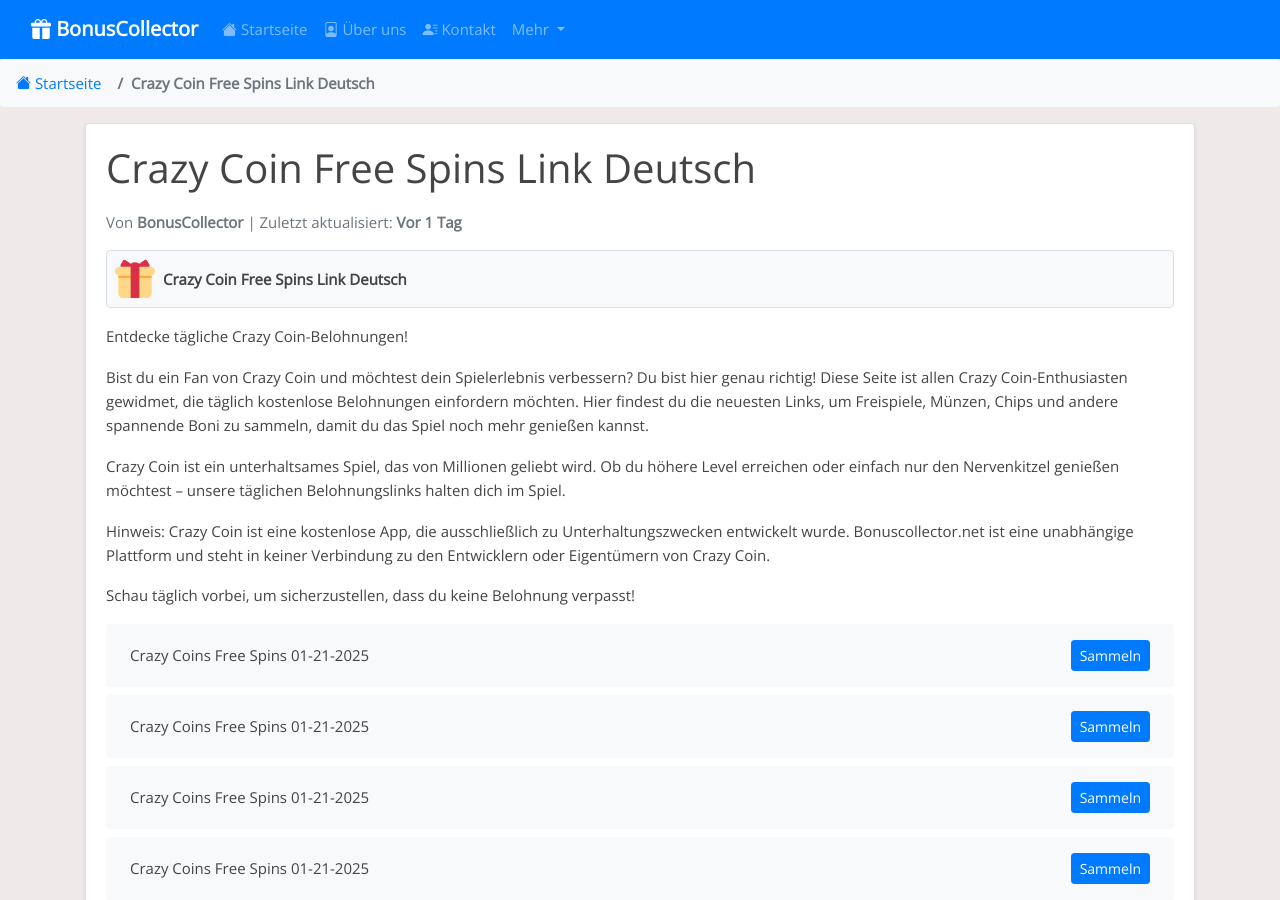
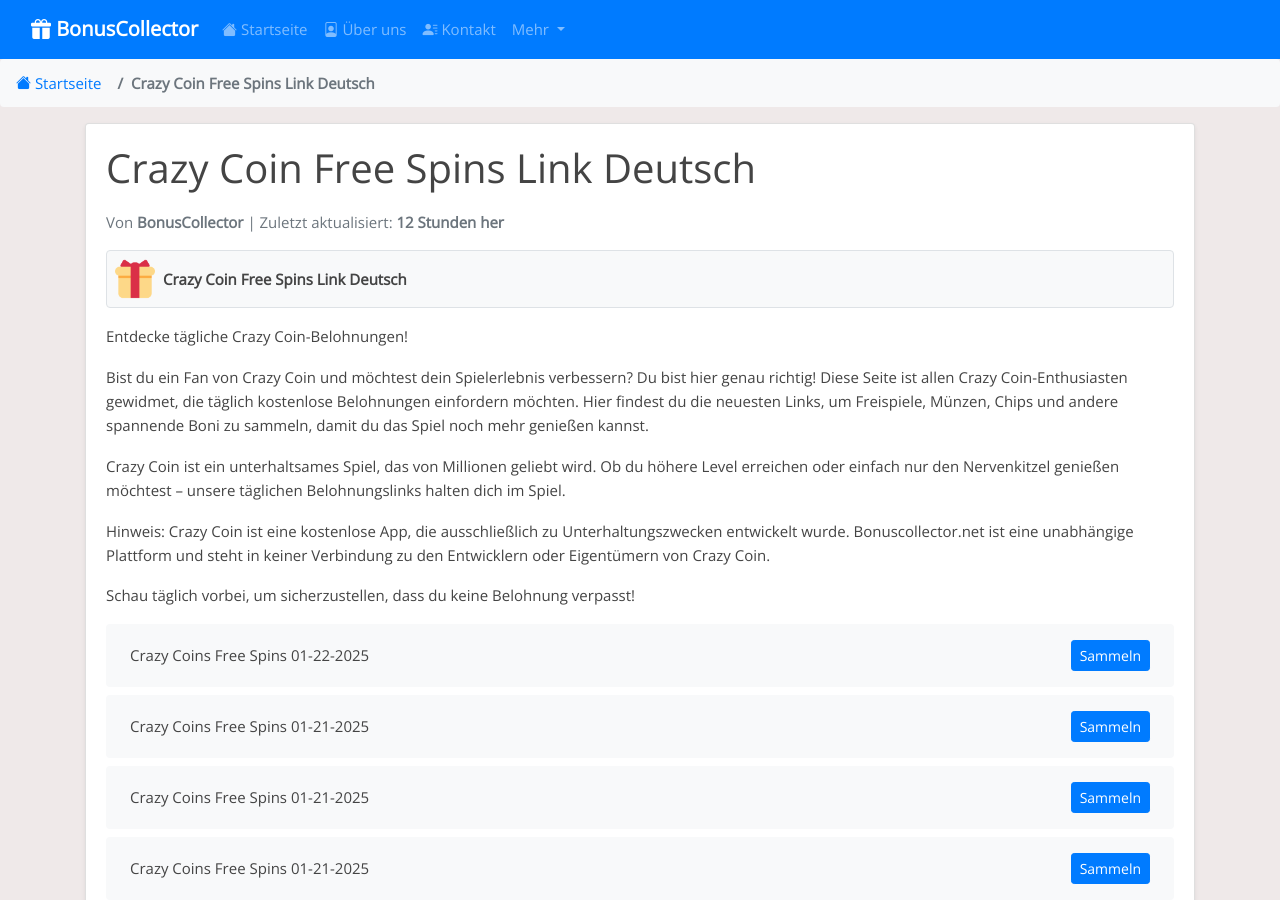
Before and after one commit to Prollad99/bs-de, a Jekyll site: the page built from _posts/2025-01-20-crazy-coin.md, in a window 1280 px wide and 900 px high. Built offline with Jekyll 4.4.1, drawn with Linux system fonts in a browser that asks for light colours.

Commit message:
Aktualisiere crazy-coin-Belohnungslinks, Inhalte und Änderungsdatum

```diff
--- a/_data/include_files.yml
+++ b/_data/include_files.yml
@@ -29,7 +29,7 @@
   last_modified: 2025-01-22 05:13:17
 
 crazy-coin.html:
-  last_modified: 2025-01-21 13:42:52
+  last_modified: 2025-01-22 16:41:27
 
 huuuge-casino.html:
   last_modified: 2025-01-22 04:39:10
--- a/_includes/crazy-coin.html
+++ b/_includes/crazy-coin.html
@@ -1,4 +1,8 @@
 <ul class="list-group mt-3 mb-4">
+  <li class="list-group-item d-flex justify-content-between align-items-center">
+    <span>Crazy Coins Free Spins 01-22-2025</span>
+    <a href="https://cc.rwys.xyz/?code=Cyw1" class="btn btn-primary btn-sm">Sammeln</a>
+  </li>
   <li class="list-group-item d-flex justify-content-between align-items-center">
     <span>Crazy Coins Free Spins 01-21-2025</span>
     <a href="https://cc.rwys.xyz/?code=CoDO" class="btn btn-primary btn-sm">Sammeln</a>
--- a/links-json/crazy-coin.json
+++ b/links-json/crazy-coin.json
@@ -1,4 +1,8 @@
 [
+  {
+    "href": "https://cc.rwys.xyz/?code=Cyw1",
+    "date": "2025-01-22"
+  },
   {
     "href": "https://cc.rwys.xyz/?code=CoDO",
     "date": "2025-01-21"
```
